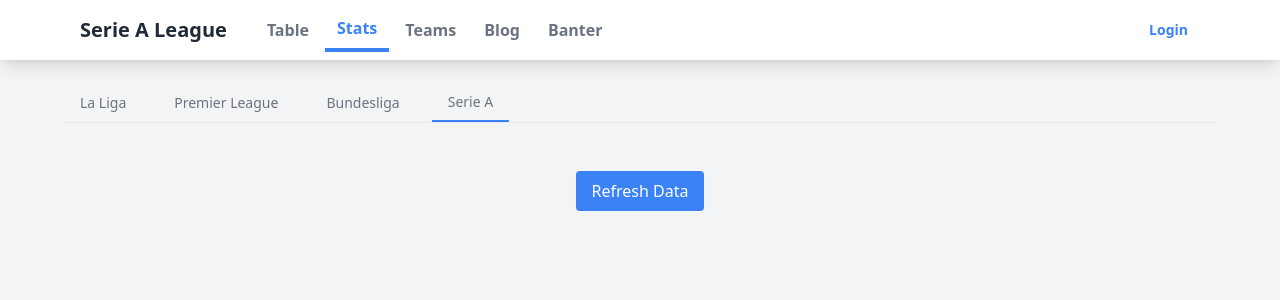
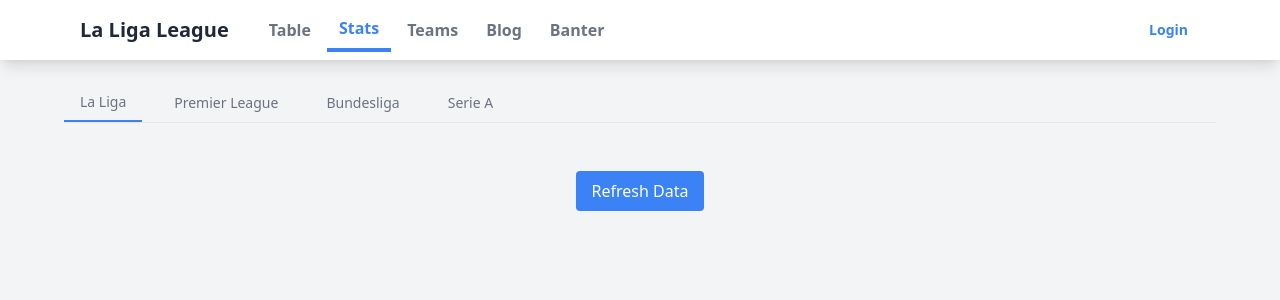
Before and after one commit to Brighht/goaltogether, a Django app: page /stats/ in a window 1280 px wide. Shown: the top 300 px of the page. Run offline with Django 5.2, Linux system fonts and the light colour scheme; data that the repository does not hold is empty; some libraries are stand-ins or nearby versions.

Commit message:
a little progress

```diff
--- a/football/api_call.py
+++ b/football/api_call.py
@@ -87,11 +87,11 @@ def get_standings(league_id, season):
 
     try:
         response = requests.get(url=url, headers=headers)
-        response.raise_for_status()  # Raises exception for 4xx/5xx errors
+        response.raise_for_status()
 
         api_response = response.json()
         league_standing = api_response['standings'][0]['table']
-        # print(f"League {league_id} - Status: {response.status_code}, Table: {league_standing}")
+
         return league_standing
 
     except requests.RequestException as e:
@@ -115,7 +115,7 @@ def fetch_scorers(league_id, season):
         else:
             scorers_arr = []
 
-        print(f"Status: {response.status_code} - Scorers : {scorers_arr}" )
+        # print(f"Status: {response.status_code} - Scorers for {league_id}: {scorers_arr}")
         return scorers_arr
 
     except requests.RequestException as e:
--- a/football/templates/football/stats.html
+++ b/football/templates/football/stats.html
@@ -54,10 +54,10 @@
             <!-- League Selection Tabs -->
             <div class="mb-6">
                 <div class="flex space-x-4 border-b">
-                    <button class="tab-button py-2 px-4 text-sm font-medium text-gray-500 hover:text-blue-500 focus:outline-none {% if selected_league == 'La Liga' %}text-blue-500 border-b-2 border-blue-500{% endif %}" data-league="La Liga">La Liga</button>
-                    <button class="tab-button py-2 px-4 text-sm font-medium text-gray-500 hover:text-blue-500 focus:outline-none {% if selected_league == 'Premier League' %}text-blue-500 border-b-2 border-blue-500{% endif %}" data-league="Premier League">Premier League</button>
-                    <button class="tab-button py-2 px-4 text-sm font-medium text-gray-500 hover:text-blue-500 focus:outline-none {% if selected_league == 'Bundesliga' %}text-blue-500 border-b-2 border-blue-500{% endif %}" data-league="Bundesliga">Bundesliga</button>
-                    <button class="tab-button py-2 px-4 text-sm font-medium text-gray-500 hover:text-blue-500 focus:outline-none {% if selected_league == 'Serie A' %}text-blue-500 border-b-2 border-blue-500{% endif %}" data-league="Serie A">Serie A</button>
+                    <button class="tab-button py-2 px-4 text-sm font-medium text-gray-500 hover:text-blue-500 focus:outline-none" data-league="La Liga">La Liga</button>
+                    <button class="tab-button py-2 px-4 text-sm font-medium text-gray-500 hover:text-blue-500 focus:outline-none" data-league="Premier League">Premier League</button>
+                    <button class="tab-button py-2 px-4 text-sm font-medium text-gray-500 hover:text-blue-500 focus:outline-none" data-league="Bundesliga">Bundesliga</button>
+                    <button class="tab-button py-2 px-4 text-sm font-medium text-gray-500 hover:text-blue-500 focus:outline-none" data-league="Serie A">Serie A</button>
                 </div>
             </div>
 
@@ -66,7 +66,7 @@
 
             <!-- League Statistics Content -->
             <div class="grid grid-cols-1 md:grid-cols-2 gap-6">
-                <div class="bg-white shadow-lg rounded-lg p-6 tab-content {% if selected_league == 'La Liga' or selected_league == '' %}active{% endif %}" id="La Liga">
+                <div class="bg-white shadow-lg rounded-lg p-6 tab-content" id="La Liga">
                     <h2 class="text-xl font-semibold mb-4">Top Scorers - La Liga</h2>
                     <ul class="space-y-3">
                         {% for scorer in laliga_scorers %}
@@ -80,12 +80,12 @@
                     </ul>
                 </div>
 
-                <div class="bg-white shadow-lg rounded-lg p-6 tab-content {% if selected_league == 'La Liga' or selected_league == '' %}active{% endif %}" id="La Liga-assists">
+                <div class="bg-white shadow-lg rounded-lg p-6 tab-content" id="La Liga-assists">
                     <h2 class="text-xl font-semibold mb-4">Most Assists - La Liga</h2>
                     <ul class="space-y-3">
                         {% for assist in laliga_assists %}
                             <li class="flex justify-between items-center">
-                                <span class="text-gray-800">{{ assist.player_name }}</span>
+                                <span class="text-gray-800">{{ assist.player.name }}</span>
                                 <span class="font-bold">{{ assist.assists }} assists</span>
                             </li>
                         {% empty %}
@@ -94,7 +94,7 @@
                     </ul>
                 </div>
 
-                <div class="bg-white shadow-lg rounded-lg p-6 tab-content {% if selected_league == 'Premier League' %}active{% endif %}" id="Premier League">
+                <div class="bg-white shadow-lg rounded-lg p-6 tab-content" id="Premier League">
                     <h2 class="text-xl font-semibold mb-4">Top Scorers - Premier League</h2>
                     <ul class="space-y-3">
                         {% for scorer in epl_scorers %}
@@ -108,7 +108,7 @@
                     </ul>
                 </div>
 
-                <div class="bg-white shadow-lg rounded-lg p-6 tab-content {% if selected_league == 'Premier League' %}active{% endif %}" id="Premier League-assists">
+                <div class="bg-white shadow-lg rounded-lg p-6 tab-content" id="Premier League-assists">
                     <h2 class="text-xl font-semibold mb-4">Most Assists - Premier League</h2>
                     <ul class="space-y-3">
                         {% for assist in epl_assists %}
@@ -122,7 +122,7 @@
                     </ul>
                 </div>
 
-                <div class="bg-white shadow-lg rounded-lg p-6 tab-content {% if selected_league == 'Bundesliga' %}active{% endif %}" id="Bundesliga">
+                <div class="bg-white shadow-lg rounded-lg p-6 tab-content" id="Bundesliga">
                     <h2 class="text-xl font-semibold mb-4">Top Scorers - Bundesliga</h2>
                     <ul class="space-y-3">
                         {% for scorer in bundesliga_scorers %}
@@ -136,7 +136,7 @@
                     </ul>
                 </div>
 
-                <div class="bg-white shadow-lg rounded-lg p-6 tab-content {% if selected_league == 'Bundesliga' %}active{% endif %}" id="Bundesliga-assists">
+                <div class="bg-white shadow-lg rounded-lg p-6 tab-content" id="Bundesliga-assists">
                     <h2 class="text-xl font-semibold mb-4">Most Assists - Bundesliga</h2>
                     <ul class="space-y-3">
                         {% for assist in bundesliga_assists %}
@@ -150,7 +150,7 @@
                     </ul>
                 </div>
 
-                <div class="bg-white shadow-lg rounded-lg p-6 tab-content {% if selected_league == 'Serie A' %}active{% endif %}" id="Serie A">
+                <div class="bg-white shadow-lg rounded-lg p-6 tab-content" id="Serie A">
                     <h2 class="text-xl font-semibold mb-4">Top Scorers - Serie A</h2>
                     <ul class="space-y-3">
                         {% for scorer in serie_a_scorers %}
@@ -164,7 +164,7 @@
                     </ul>
                 </div>
 
-                <div class="bg-white shadow-lg rounded-lg p-6 tab-content {% if selected_league == 'Serie A' %}active{% endif %}" id="Serie A-assists">
+                <div class="bg-white shadow-lg rounded-lg p-6 tab-content" id="Serie A-assists">
                     <h2 class="text-xl font-semibold mb-4">Most Assists - Serie A</h2>
                     <ul class="space-y-3">
                         {% for assist in serie_a_assists %}
@@ -198,7 +198,7 @@
                 $('#loading').show();
                 $('.tab-content').removeClass('active');
 
-                // Simulate data loading delay (replace with actual AJAX if needed)
+                // Activate the clicked league's tab
                 setTimeout(function() {
                     $(`#${league}`).addClass('active');
                     $(`#${league}-assists`).addClass('active');
@@ -207,21 +207,24 @@
                     // Update page title and league name dynamically
                     document.title = `${league} Stats`;
                     $('.font-bold.text-xl.text-gray-800').text(`${league} League`);
-                }, 500); // 500ms delay for loading effect
+                }, 500);
             });
 
             // Refresh data button
             $('#refreshData').click(function() {
                 $('#loading').show();
                 setTimeout(function() {
-                    // Simulate refresh (replace with actual data refresh logic)
                     alert('Data refreshed! (Simulated)');
                     $('#loading').hide();
                 }, 500);
             });
 
             // Set default active tab based on selected_league
-            $(`.tab-button[data-league="${ '{{ selected_league|safe }}' }"]`).trigger('click');
+            const selectedLeague = "{{ selected_league|safe }}";
+            console.log("Selected League from Template:", selectedLeague);
+            const validLeagues = ['La Liga', 'Premier League', 'Bundesliga', 'Serie A'];
+            const defaultLeague = validLeagues.includes(selectedLeague) ? selectedLeague : 'La Liga';
+            $(`.tab-button[data-league="${defaultLeague}"]`).trigger('click');
         });
     </script>
 </body>
--- a/football/views.py
+++ b/football/views.py
@@ -19,17 +19,27 @@ def home(request):
     })
 
 def stats(request):
+    league_mapping = {
+        'laliga': 'La Liga',
+        'premierleague': 'Premier League',
+        'bundesliga': 'Bundesliga',
+        'seriea': 'Serie A'
+    }
+    selected_league = league_mapping.get(request.GET.get('league', 'laliga'), 'La Liga')
+    print(f"Selected League: {selected_league}")  # Debug
+
     laliga_scorers = api_call.fetch_scorers(2014, 2024)
-    epl_scorers = api_call.fetch_scorers(2021,2024)
-    bundeliga_scorers = api_call.fetch_scorers(2002,2024)
-    serie_a_scorers = api_call.fetch_scorers(2019,2024)
+    epl_scorers = api_call.fetch_scorers(2021, 2024)
+    bundesliga_scorers = api_call.fetch_scorers(2002, 2024)
+    serie_a_scorers = api_call.fetch_scorers(2019, 2024)
 
-    return render(request, 'football/stats.html',
-                  {'laliga_scorers': laliga_scorers,
-                  'epl_scorers': epl_scorers,
-                  'bundesliga_scorers': bundeliga_scorers,
-                  'serie_a_scorers': serie_a_scorers,
-                  'selected_league': request.GET.get('league', 'Serie A')})
+    return render(request, 'football/stats.html', {
+        'laliga_scorers': laliga_scorers,
+        'epl_scorers': epl_scorers,
+        'bundesliga_scorers': bundesliga_scorers,
+        'serie_a_scorers': serie_a_scorers,
+        'selected_league': selected_league
+    })
 
 
 def teams(request):
```
